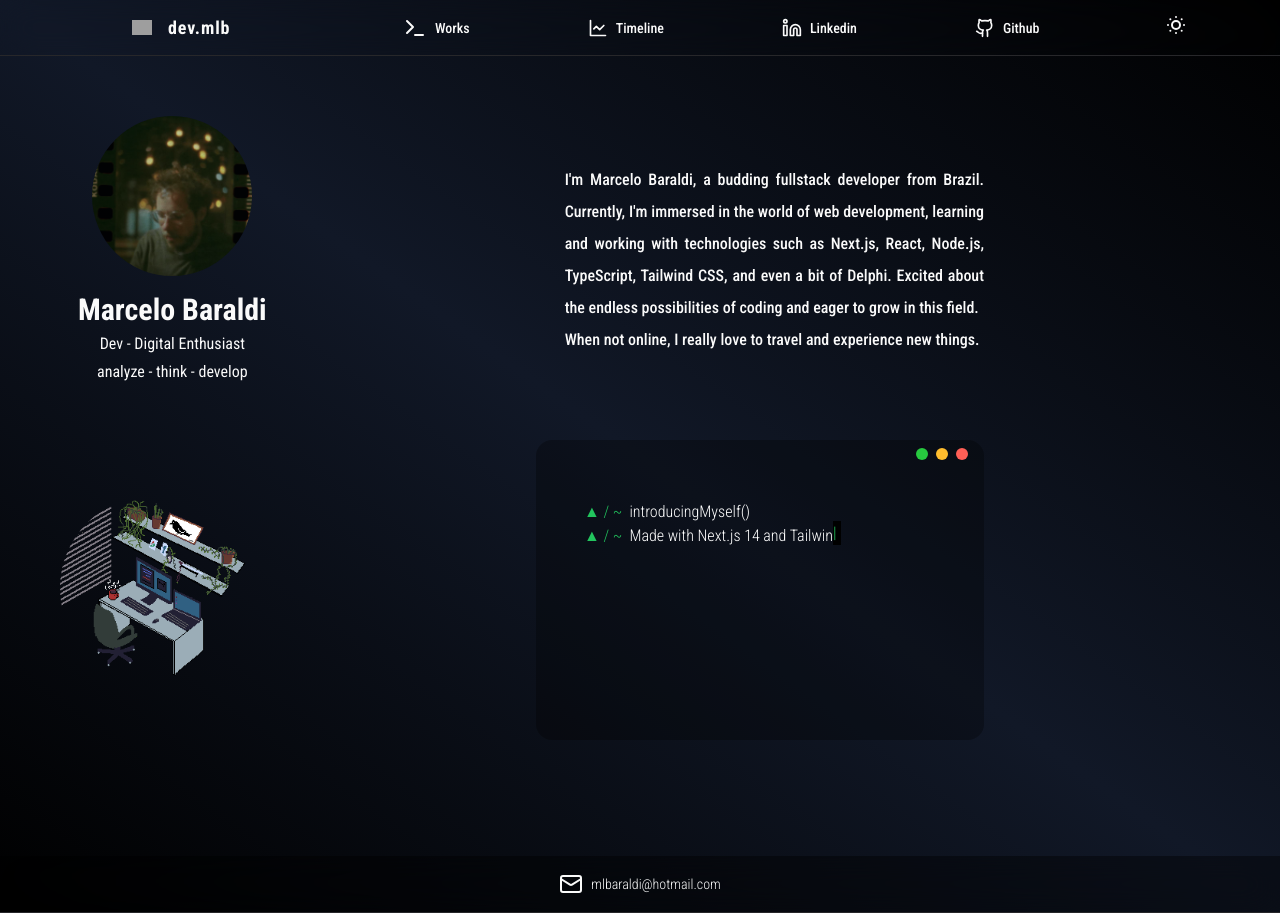
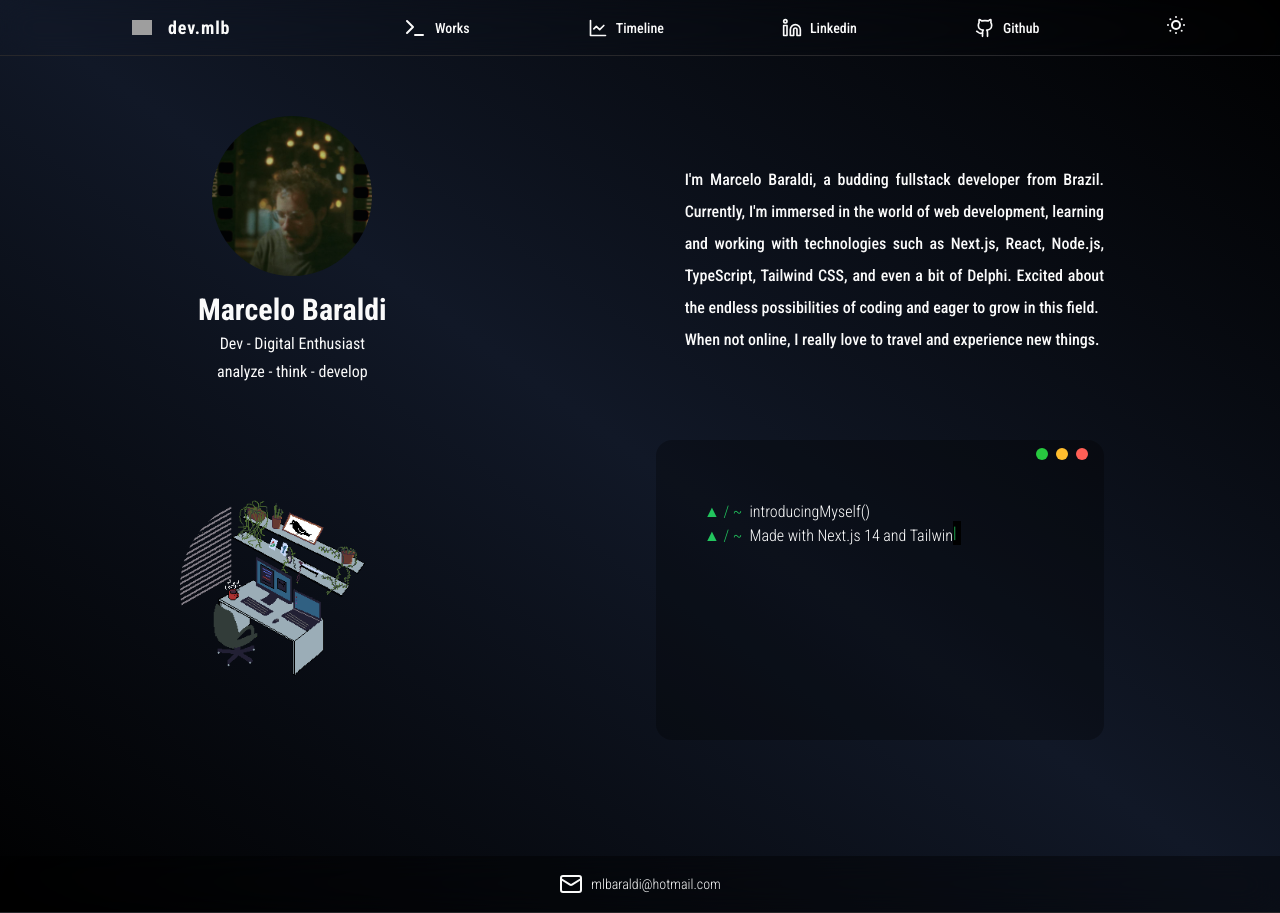
Before and after one commit to mlbaraldi/mlbaraldi.github.io, a Next.js app: page / in a window 1280 px wide. Built offline with nearby package versions, Linux system fonts and the light colour scheme; grey boxes are pictures that could not be loaded.

Commit message:
fix: centered items

```diff
--- a/src/app/page.tsx
+++ b/src/app/page.tsx
@@ -3,7 +3,7 @@
 
 export default function Home() {
   return (
-    <div className="p-2 min-h-screen">
+    <div className="p-2 min-h-screen flex items-center flex-col">
       <div className="max-w-screen-lg p-8">
         {/* Avatar and Introduction Section */}
         <div className="gap:5 lg:gap-56 items-center flex flex-col lg:flex-row" >
```
